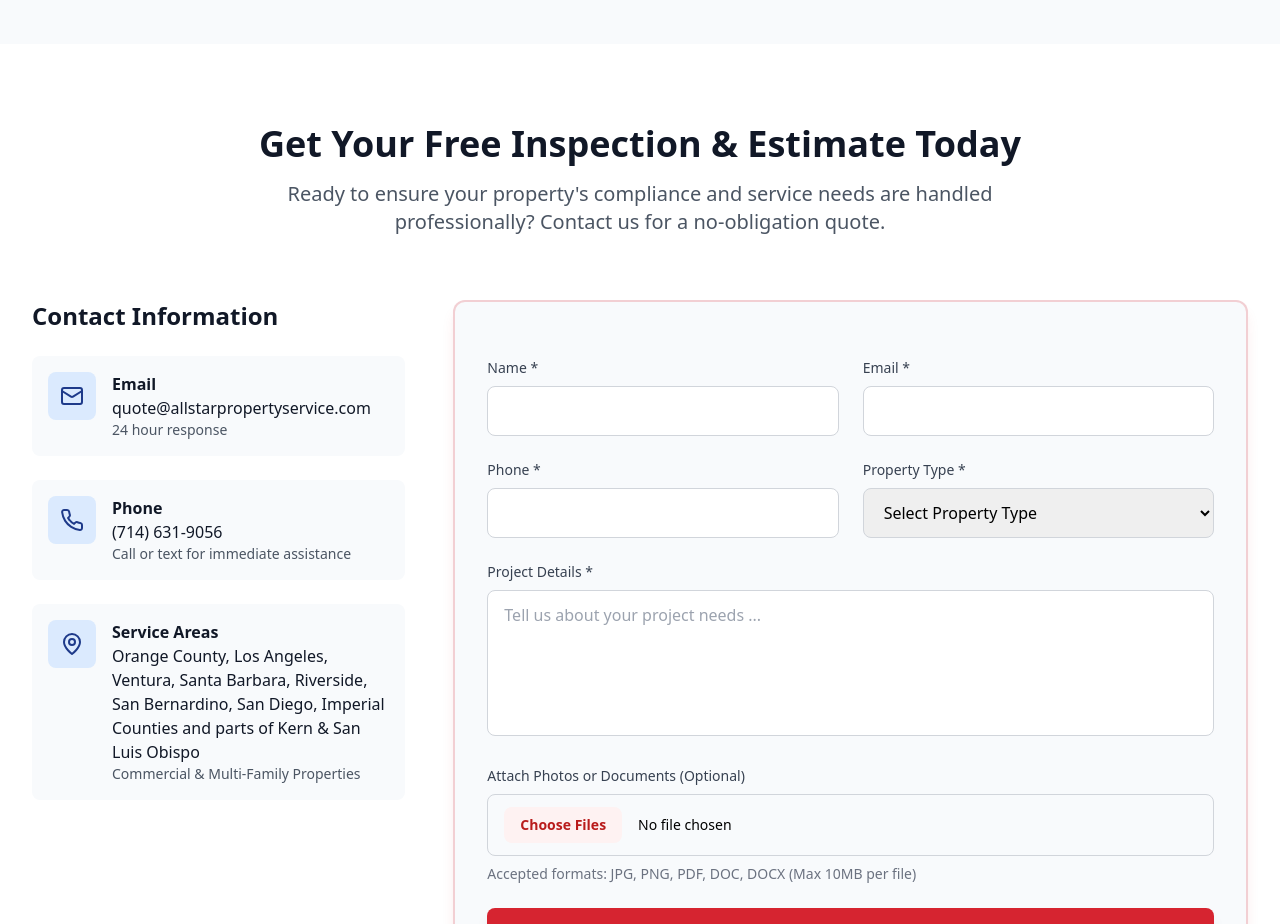
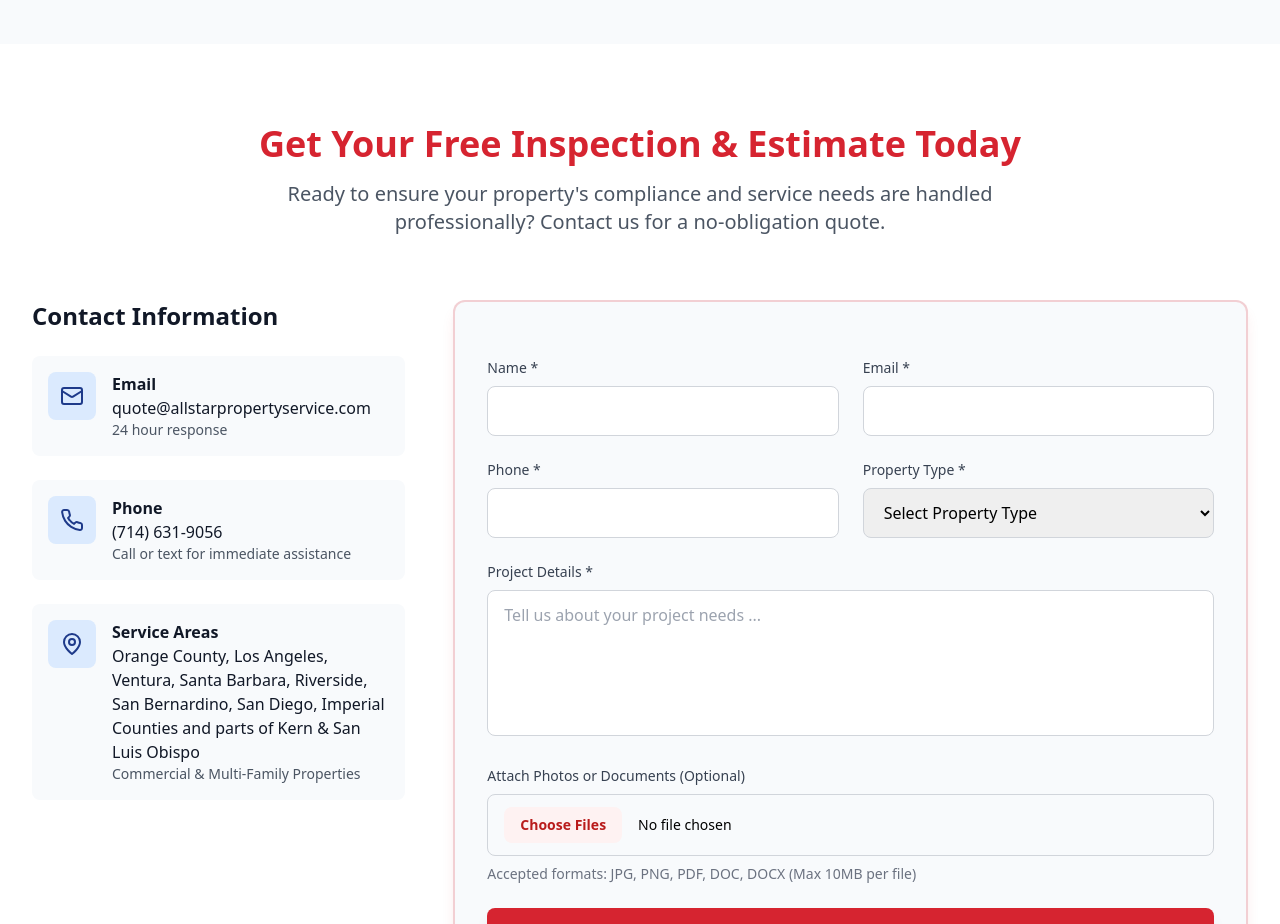
Before and after one commit to aspxtreme/aps-site, a React (Vite) app: page / in a window 1280 px wide. Shown: the part 4560-5484 px from the top of the page. Built offline with nearby package versions, Linux system fonts and the light colour scheme.

Commit message:
Add files via upload

```diff
--- a/src/components/Contact.tsx
+++ b/src/components/Contact.tsx
@@ -49,7 +49,7 @@
     <section id="contact" className="py-20 bg-white">
       <div className="max-w-7xl mx-auto px-4 sm:px-6 lg:px-8">
         <div className="text-center mb-16">
-          <h2 className="text-2xl sm:text-3xl lg:text-4xl font-bold text-gray-900 mb-4">
+          <h2 className="text-2xl sm:text-3xl lg:text-4xl font-bold text-accent-red mb-4">
             Get Your Free Inspection & Estimate Today
           </h2>
           <p className="text-base sm:text-lg lg:text-xl text-gray-600 max-w-3xl mx-auto">
```
